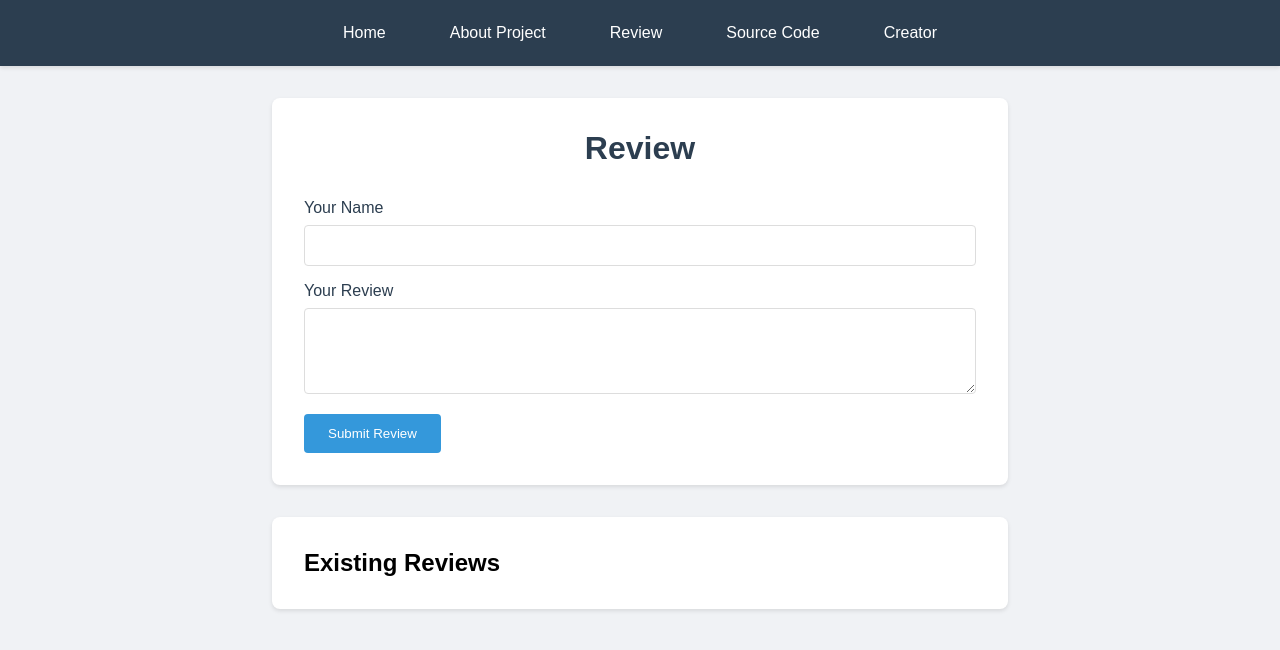
After one commit to katareayush/Earthquake_Predictor, a Flask app: template templates/review.html in a window 1280 px wide. The commit adds this page. Shown: the top 650 px of the page. Run offline with Flask 2, Linux system fonts and the light colour scheme; the template is opened without the code that fills it, so the values that code supplies are empty; parts of the project's set-up code (start-up, migrations or seed data) failed here and were passed over.

Commit message:
review and sourcecode

```diff
--- a/templates/base.html
+++ b/templates/base.html
@@ -3,6 +3,7 @@
 <head>
     <meta charset="UTF-8">
     <meta name="viewport" content="width=device-width, initial-scale=1.0">
+    <link href="https://fonts.googleapis.com/css2?family=Roboto:wght@400;700&display=swap" rel="stylesheet">
     <title>{% block title %}Health Risk Predictor{% endblock %}</title>
     <style>
         * {
--- /dev/null
+++ b/templates/review.html
@@ -0,0 +1,104 @@
+{% extends "base.html" %}
+
+{% block title %}Reviews{% endblock %}
+
+{% block content %}
+
+<style>
+
+
+    .container {
+        max-width: 800px;
+    }
+
+    .card {
+        background: white;
+        border-radius: 8px;
+        padding: 2rem;
+        box-shadow: 0 2px 4px rgba(0, 0, 0, 0.1);
+        margin-bottom: 2rem;
+    }
+
+    .form-group {
+        margin-bottom: 1rem;
+    }
+
+    .form-group label {
+        display: block;
+        margin-bottom: 0.5rem;
+    }
+
+    .form-group input,
+    .form-group textarea {
+        width: 100%;
+        padding: 0.75rem;
+        border: 1px solid #ddd;
+        border-radius: 4px;
+    }
+
+    .btn {
+        background: #3498db;
+        color: white;
+        padding: 0.75rem 1.5rem;
+        border: none;
+        border-radius: 4px;
+        cursor: pointer;
+        transition: background-color 0.3s;
+    }
+
+    .btn:hover {
+        background: #2980b9;
+    }
+
+    .review {
+        border-top: 1px solid #ddd;
+        padding-top: 1rem;
+        margin-top: 1rem;
+    }
+
+    .review h4 {
+        margin-bottom: 0.5rem;
+    }
+</style>
+
+<div class="container">
+    <div class="card">
+        <h1 style="text-align: center; margin-bottom: 2rem; color: #2c3e50;">Review</h1>
+        <form id="review-form">
+            <div class="form-group">
+                <label for="username">Your Name</label>
+                <input type="text" id="username" name="username" required>
+            </div>
+            <div class="form-group">
+                <label for="review">Your Review</label>
+                <textarea id="review" name="review" rows="4" required></textarea>
+            </div>
+            <button type="submit" class="btn">Submit Review</button>
+        </form>
+    </div>
+
+    <div class="card" id="reviews-container">
+        <h2 class="text-center mb-4">Existing Reviews</h2>
+        <div id="reviews"></div>
+    </div>
+</div>
+
+<script>
+    document.getElementById('review-form').addEventListener('submit', function(e) {
+        e.preventDefault();
+        const username = document.getElementById('username').value;
+        const review = document.getElementById('review').value;
+
+        // Create a new review element
+        const reviewElement = document.createElement('div');
+        reviewElement.classList.add('review');
+        reviewElement.innerHTML = `<h4>${username}</h4><p>${review}</p>`;
+
+        // Append the new review to the reviews container
+        document.getElementById('reviews').appendChild(reviewElement);
+
+        // Clear the form
+        document.getElementById('review-form').reset();
+    });
+</script>
+{% endblock %}
```
Also changed, not shown: templates/sourcecode.html (added, +9 -0 lines).
